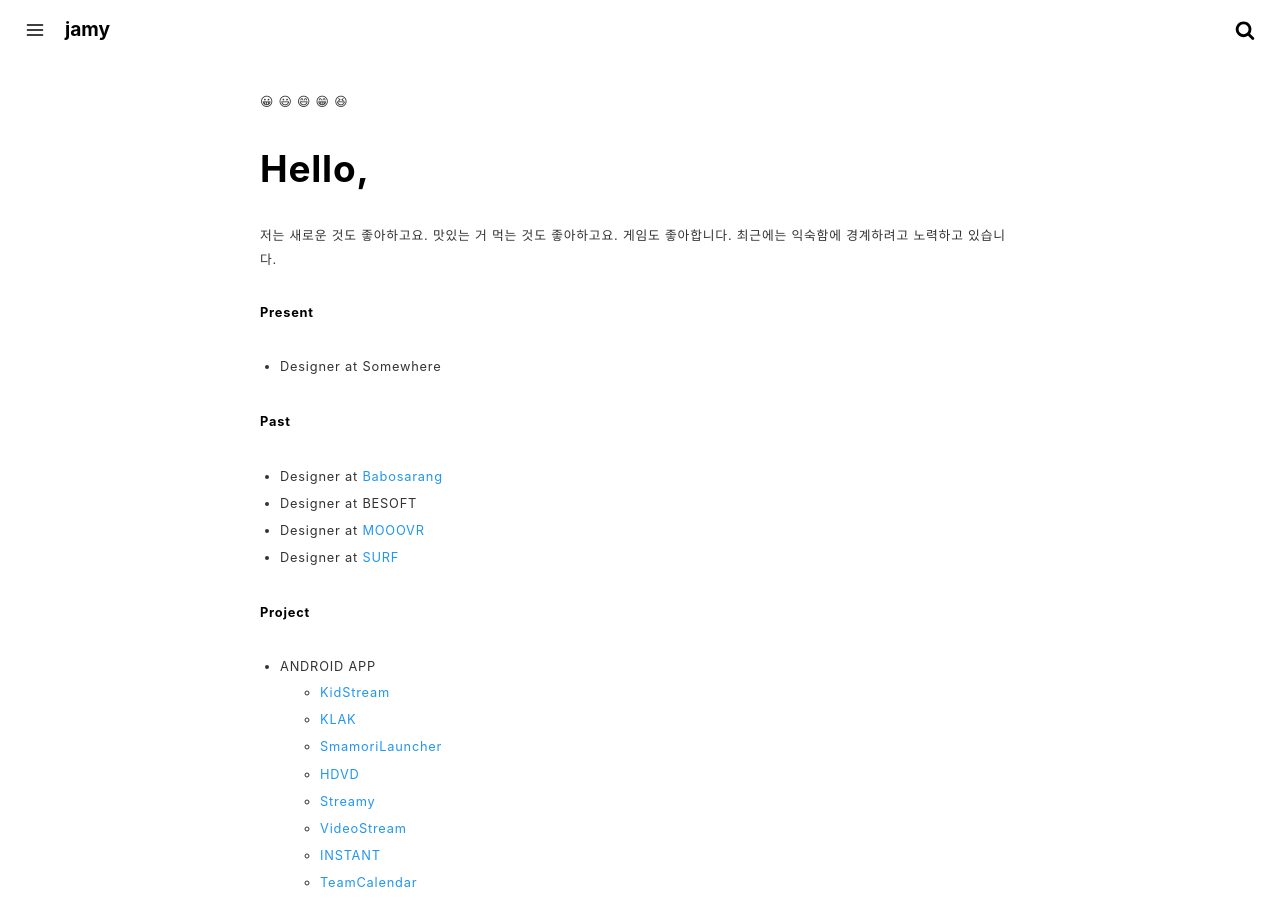
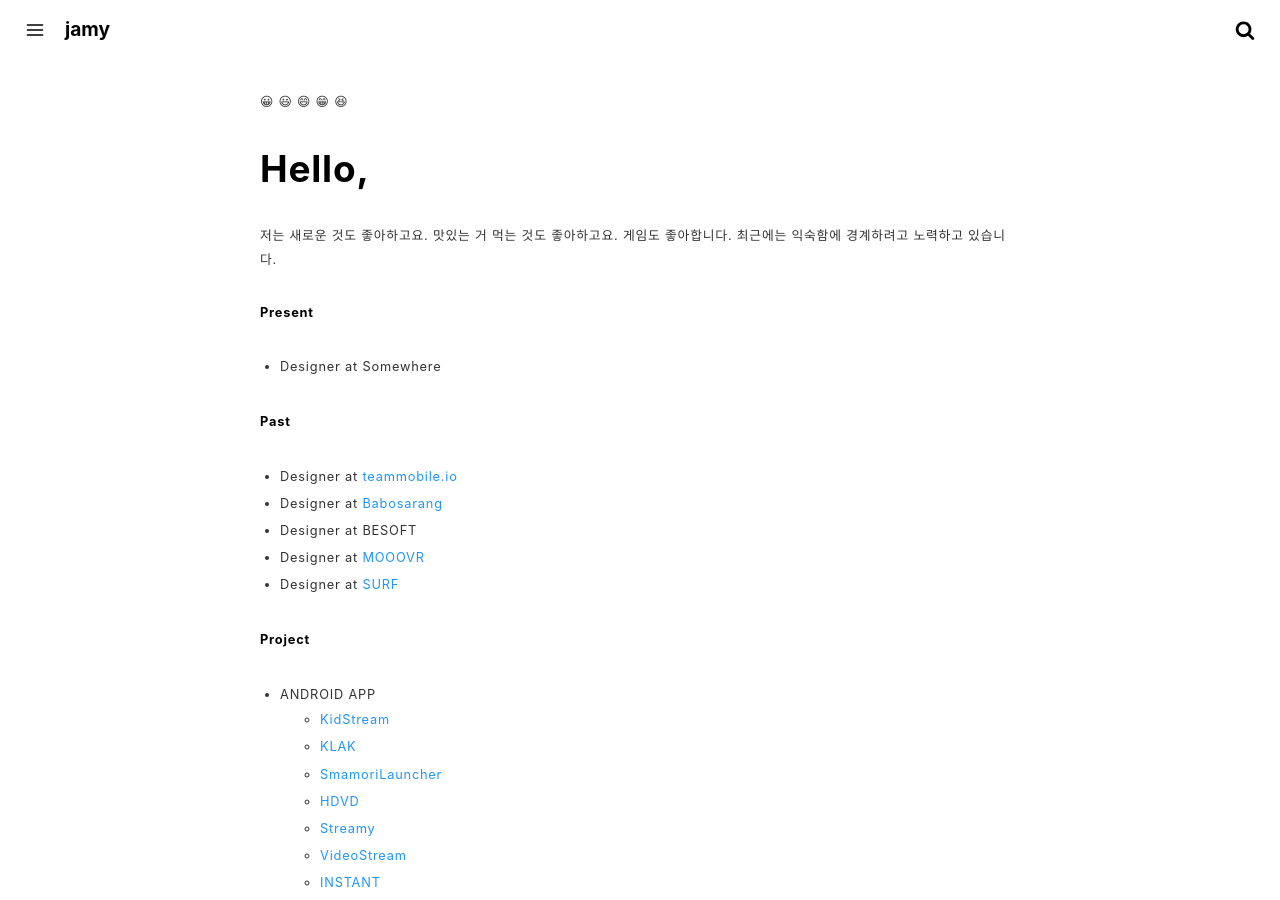
Before and after one commit to crazyjamy/crazyjamy.github.io, a Jekyll site: the page built from about.md, in a window 1280 px wide and 900 px high. Built offline with Jekyll 4.4.1, drawn with Linux system fonts in a browser that asks for light colours.

Commit message:
Update about.md

```diff
--- a/about.md
+++ b/about.md
@@ -16,6 +16,7 @@ permalink: /about/
 - Designer at Somewhere
 
 #### Past
+- Designer at [teammobile.io](https://www.teammobile.io/)
 - Designer at [Babosarang](http://www.babosarang.co.kr/)
 - Designer at BESOFT
 - Designer at [MOOOVR](http://mooovr.com/)
```
